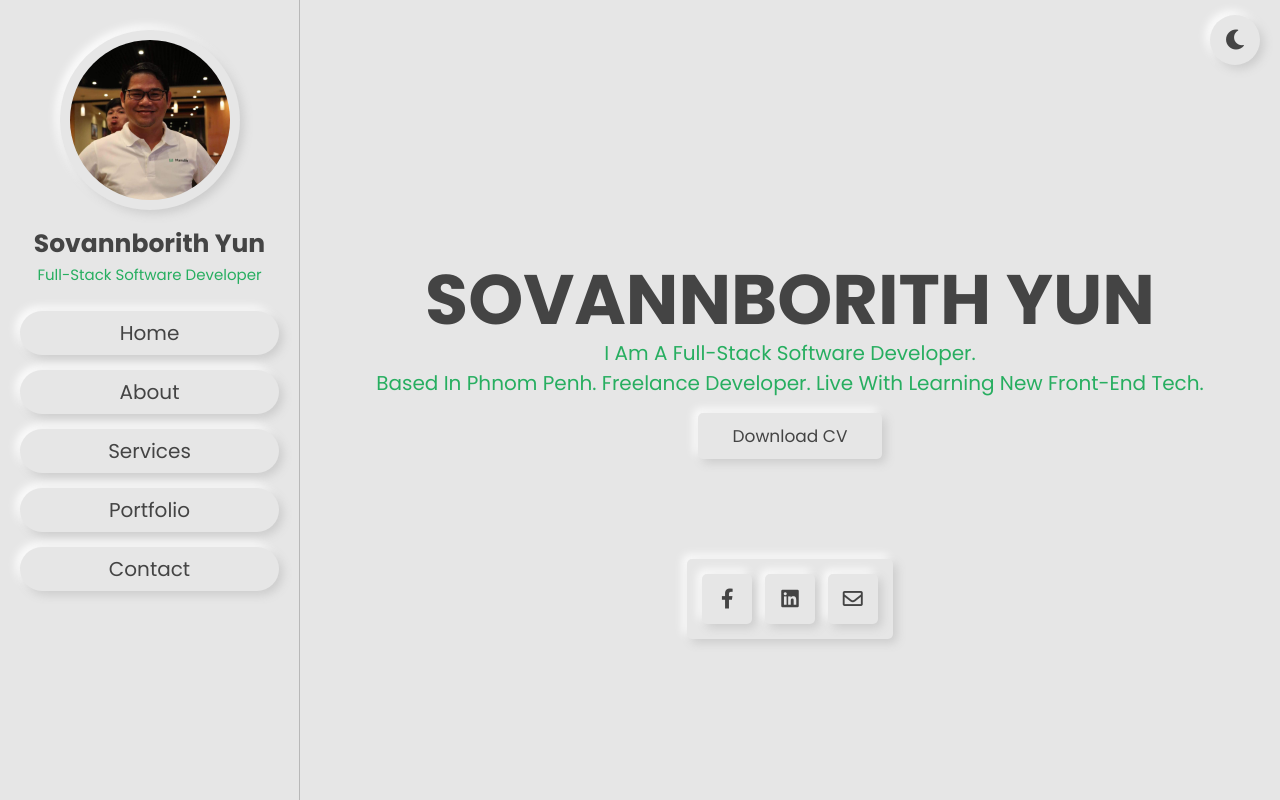
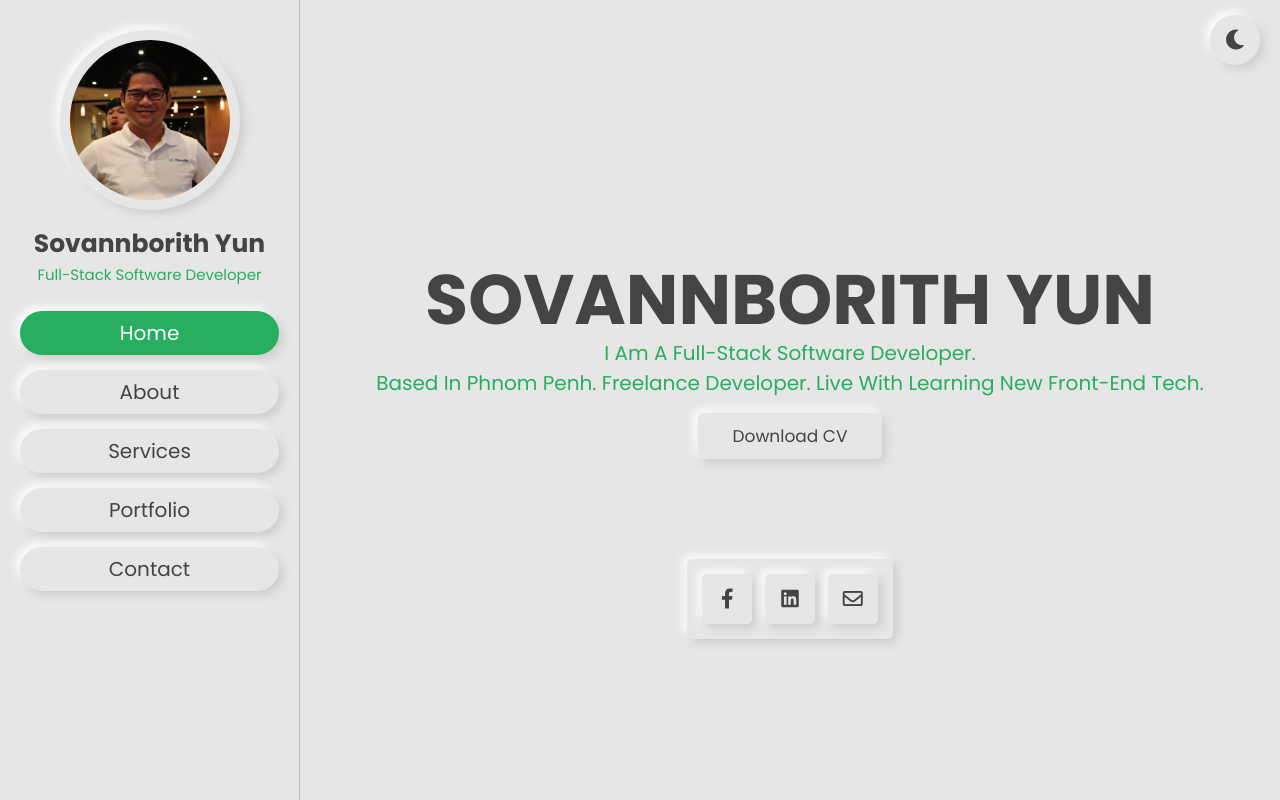
Before and after one commit to sovannborith/portfolio, a plain HTML site: page index.html in a window 1280 px wide. Both pictures are taken after a click on the link "Home". Shown: the top 800 px of the page. Drawn offline with Linux system fonts and the light colour scheme.

Commit message:
Add scrolling features

```diff
--- a/css/style.css
+++ b/css/style.css
@@ -129,6 +129,14 @@ section{
     color: var(--green);
 }
 
+.header .navbar a.active{
+        background: var(--green);
+        color: white;
+}
+.header .navbar a.active:hover{
+    box-shadow: none;
+
+}
 #menu-btn{
     position: fixed;
     top:1.5rem; left: 2rem;
--- a/index.html
+++ b/index.html
@@ -34,7 +34,7 @@ Youtube link: https://www.youtube.com/watch?v=BIvTa8326XA&t=2535s
     </div>
 
     <nav class="navbar">
-        <a href="#home">home</a>
+        <a href="#home" class="active">home</a>
         <a href="#about">about</a>
         <a href="#services">services</a>
         <a href="#portfolio">portfolio</a>
--- a/js/script.js
+++ b/js/script.js
@@ -6,10 +6,53 @@ menu.onclick = () =>{
     header.classList.toggle('active');
 }
 
+/* left menu*/
+let navLinks = document.querySelectorAll('.navbar a');
+navLinks.forEach((n) => n.addEventListener("click", (e)=>{
+    let links =document.querySelectorAll(".navbar a");
+    links.forEach((n) => n.classList.remove("active"));
+    n.classList.add("active");
+}))
+
+
+
 window.onscroll = () =>{
     menu.classList.remove('fa-times');
     header.classList.remove('active');
+    scrollToActive();
+
 }
+
+/*===== SCROLL SECTIONS ACTIVE LINK =====*/
+const sections = document.querySelectorAll("section[id]");
+
+//window.addEventListener("scroll", scrollActive);
+
+function scrollToActive() {
+  const scrollY = window.pageYOffset;
+
+  sections.forEach((current) => {
+    const sectionHeight = current.offsetHeight;
+    const sectionTop = current.offsetTop - 50;
+    sectionId = current.getAttribute("id");
+
+    if (scrollY > sectionTop && scrollY <= sectionTop + sectionHeight) {
+      document
+        .querySelector(".navbar a[href*=" + sectionId + "]")
+        .classList.add("active");
+    } else {
+      document
+        .querySelector(".navbar a[href*=" + sectionId + "]")
+        .classList.remove("active");
+    }
+  });
+}
+
+
+
+
+
+
 
 let themeToggler = document.querySelector('#theme-toggler');
 
```
